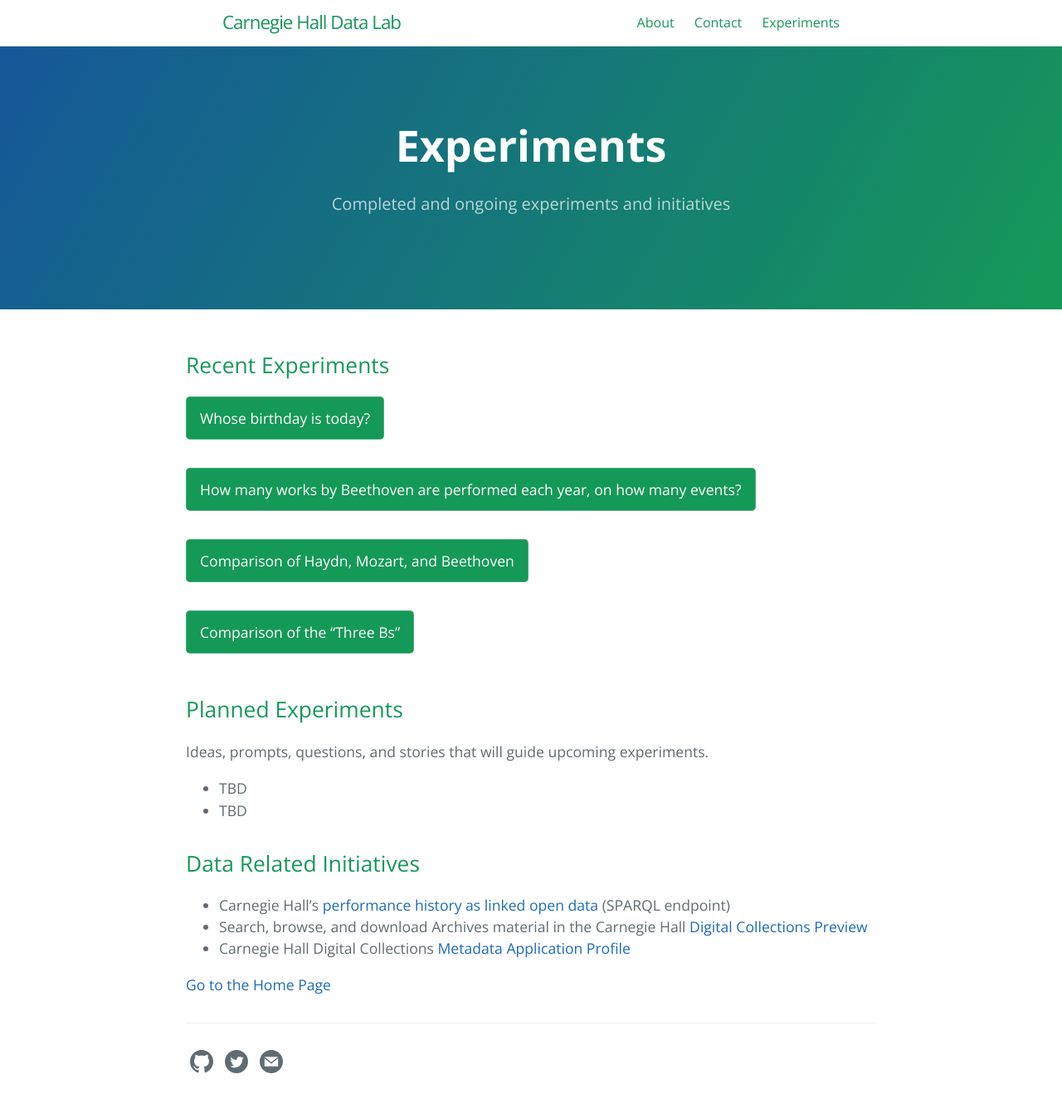
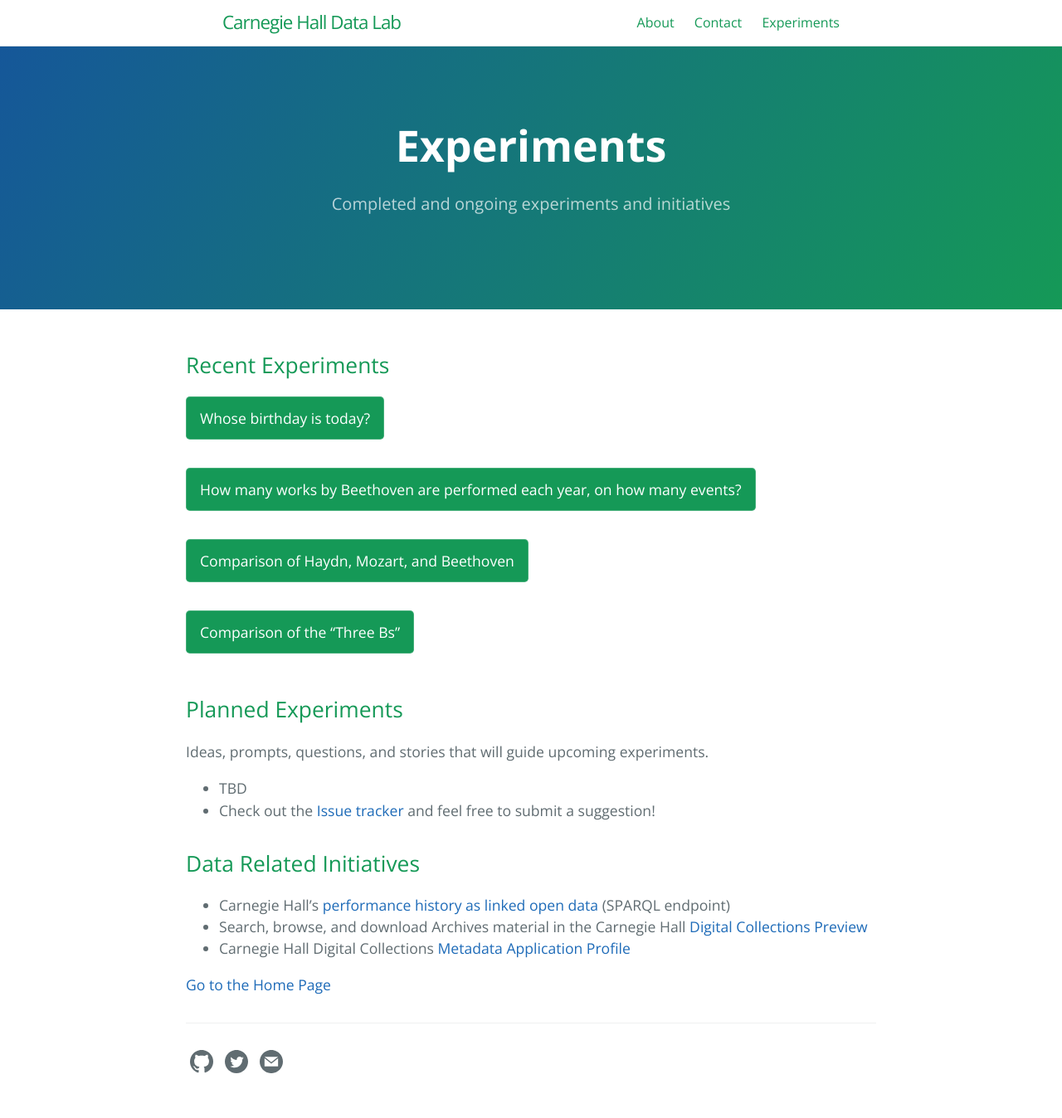
Before and after one commit to CarnegieHall/datalab, a Jekyll site: the page built from experiments.md, in a window 1280 px wide. Shown: the whole page at 83% size. Built offline with Jekyll 4.4.1, drawn with Linux system fonts in a browser that asks for light colours.

Commit message:
add issue tracker to planned experiments

```diff
--- a/experiments.md
+++ b/experiments.md
@@ -22,7 +22,7 @@ order: 2
 Ideas, prompts, questions, and stories that will guide upcoming experiments.
 
 - TBD
-- TBD
+- Check out the [Issue tracker](https://github.com/CarnegieHall/datalab/issues) and feel free to submit a suggestion!
 
 ## Data Related Initiatives
 - Carnegie Hall's <a href="https://www.carnegiehall.org/About/History/Performance-History-Search" target="_blank">performance history as linked open data</a> (SPARQL endpoint)
```
